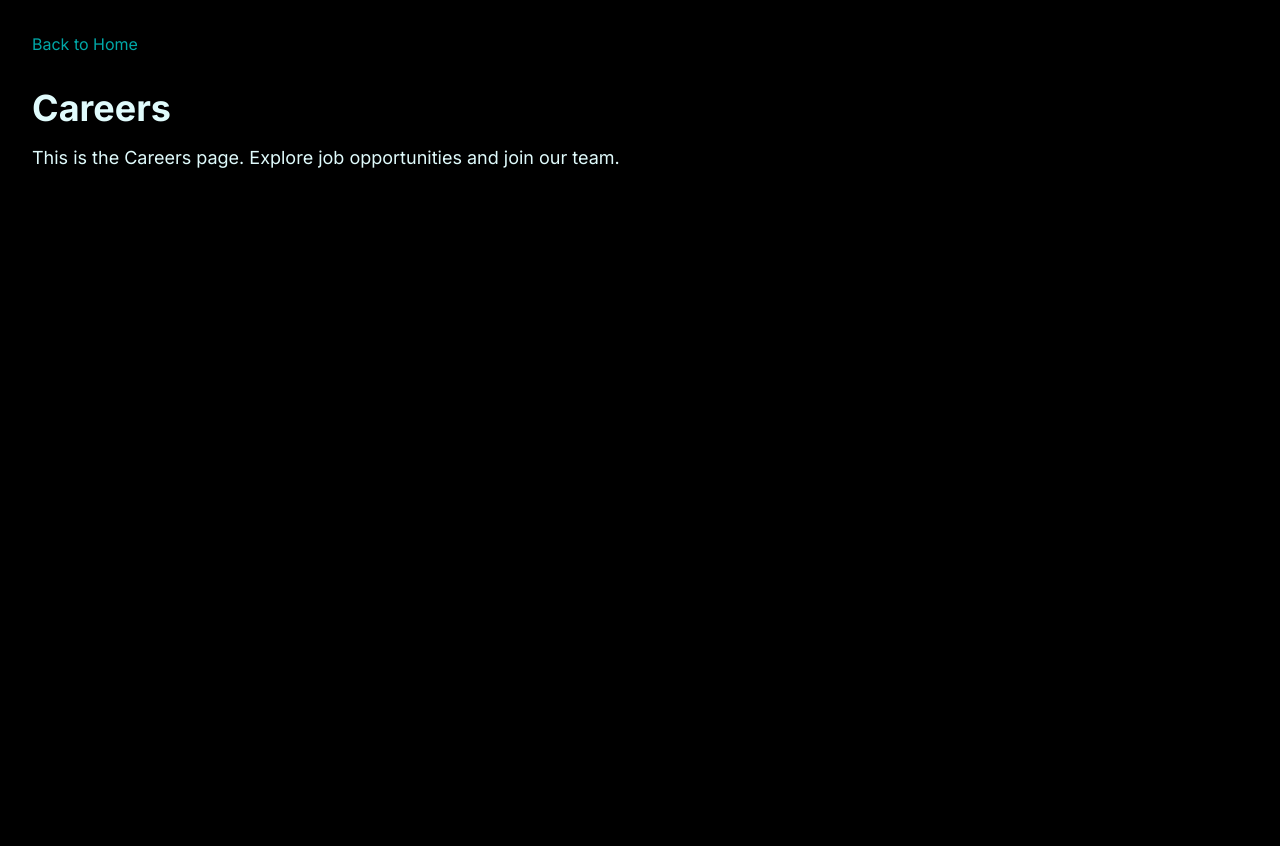
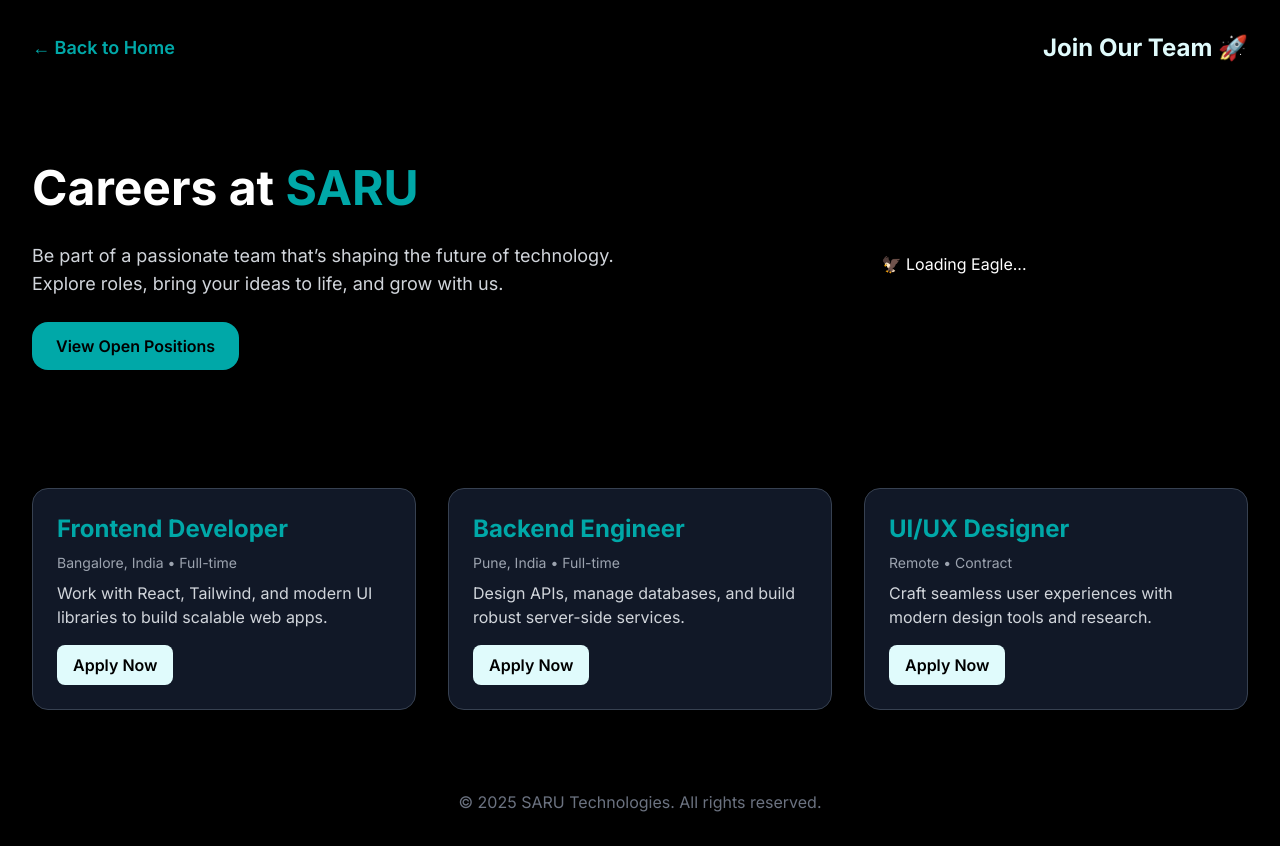
Before and after one commit to SreekarMaddala/SARU-frontend, a React (Vite) app in the folder frontend/: page /careers in a window 1280 px wide. Before the commit the page ends 800 px from the top, so only its background shows below. Built offline with nearby package versions, Linux system fonts and the light colour scheme; no server answers.

Commit message:
done with official frontend!

```diff
--- a/frontend/package.json
+++ b/frontend/package.json
@@ -10,6 +10,8 @@
     "preview": "vite preview"
   },
   "dependencies": {
+    "framer-motion": "^12.23.13",
+    "lottie-react": "^2.4.1",
     "react": "^18.2.0",
     "react-dom": "^18.2.0",
     "react-router-dom": "^7.9.1",
--- a/frontend/src/pages/CareersPage.jsx
+++ b/frontend/src/pages/CareersPage.jsx
@@ -1,15 +1,137 @@
-import { Link } from 'react-router-dom';
+import { Link } from "react-router-dom";
+import { motion } from "framer-motion";
+import Lottie from "lottie-react";
+import { useEffect, useState } from "react";
 
 export default function CareersPage() {
+  const jobs = [
+    {
+      id: 1,
+      title: "Frontend Developer",
+      location: "Bangalore, India",
+      type: "Full-time",
+      description:
+        "Work with React, Tailwind, and modern UI libraries to build scalable web apps.",
+    },
+    {
+      id: 2,
+      title: "Backend Engineer",
+      location: "Pune, India",
+      type: "Full-time",
+      description:
+        "Design APIs, manage databases, and build robust server-side services.",
+    },
+    {
+      id: 3,
+      title: "UI/UX Designer",
+      location: "Remote",
+      type: "Contract",
+      description:
+        "Craft seamless user experiences with modern design tools and research.",
+    },
+  ];
+
+  const [eagleData, setEagleData] = useState(null);
+
+  useEffect(() => {
+    fetch("https://assets10.lottiefiles.com/packages/lf20_Zg7lQ3.json")
+      .then((res) => res.json())
+      .then((data) => setEagleData(data));
+  }, []);
+
   return (
-    <div className="min-h-screen bg-saru-black text-saru-cyan p-8">
-      <nav className="mb-8">
-        <Link to="/" className="text-saru-teal hover:underline">Back to Home</Link>
+    <div className="min-h-screen bg-gradient-to-b from-saru-black to-black text-white p-8">
+      {/* Navigation */}
+      <nav className="mb-10 flex justify-between items-center">
+        <Link
+          to="/"
+          className="text-saru-teal hover:underline text-lg font-semibold"
+        >
+          ← Back to Home
+        </Link>
+        <motion.div
+          initial={{ opacity: 0, y: -20 }}
+          animate={{ opacity: 1, y: 0 }}
+          transition={{ duration: 1 }}
+          className="text-2xl font-bold text-saru-cyan"
+        >
+          Join Our Team 🚀
+        </motion.div>
       </nav>
-      <h1 className="text-4xl font-bold mb-4">Careers</h1>
-      <p className="text-lg">
-        This is the Careers page. Explore job opportunities and join our team.
-      </p>
+
+      {/* Hero Section */}
+      <div className="grid grid-cols-1 md:grid-cols-2 gap-10 items-center mb-16">
+        <motion.div
+          initial={{ opacity: 0, x: -50 }}
+          animate={{ opacity: 1, x: 0 }}
+          transition={{ duration: 1 }}
+        >
+          <h1 className="text-5xl font-extrabold mb-6 leading-tight">
+            Careers at <span className="text-saru-teal">SARU</span>
+          </h1>
+          <p className="text-lg text-gray-300 mb-6">
+            Be part of a passionate team that’s shaping the future of technology.
+            Explore roles, bring your ideas to life, and grow with us.
+          </p>
+          <motion.button
+            whileHover={{ scale: 1.1 }}
+            whileTap={{ scale: 0.95 }}
+            className="bg-saru-teal text-black px-6 py-3 rounded-2xl font-semibold shadow-lg"
+          >
+            View Open Positions
+          </motion.button>
+        </motion.div>
+
+        {/* Eagle Animation */}
+        <motion.div
+          initial={{ opacity: 0, scale: 0.8 }}
+          animate={{ opacity: 1, scale: 1 }}
+          transition={{ duration: 1.5 }}
+          className="w-full h-80 flex justify-center items-center"
+        >
+          {eagleData ? (
+            <Lottie animationData={eagleData} loop={true} />
+          ) : (
+            <p className="text-white">🦅 Loading Eagle...</p>
+          )}
+        </motion.div>
+      </div>
+
+      {/* Job Listings */}
+      <motion.div
+        initial={{ opacity: 0 }}
+        animate={{ opacity: 1 }}
+        transition={{ duration: 1.2 }}
+        className="grid md:grid-cols-3 gap-8"
+      >
+        {jobs.map((job) => (
+          <motion.div
+            key={job.id}
+            whileHover={{ scale: 1.05 }}
+            className="bg-gray-900 rounded-2xl p-6 shadow-lg border border-gray-700"
+          >
+            <h2 className="text-2xl font-bold text-saru-teal mb-2">
+              {job.title}
+            </h2>
+            <p className="text-sm text-gray-400 mb-2">
+              {job.location} • {job.type}
+            </p>
+            <p className="text-gray-300 mb-4">{job.description}</p>
+            <motion.button
+              whileHover={{ scale: 1.1 }}
+              whileTap={{ scale: 0.95 }}
+              className="bg-saru-cyan text-black px-4 py-2 rounded-lg font-semibold"
+            >
+              Apply Now
+            </motion.button>
+          </motion.div>
+        ))}
+      </motion.div>
+
+      {/* Footer */}
+      <footer className="mt-20 text-center text-gray-500">
+        <p>© {new Date().getFullYear()} SARU Technologies. All rights reserved.</p>
+      </footer>
     </div>
   );
 }
--- a/frontend/src/pages/DashboardPage.jsx
+++ b/frontend/src/pages/DashboardPage.jsx
@@ -17,7 +17,7 @@ export default function DashboardPage() {
         <div className="flex justify-between items-center p-8">
           <div className="flex items-center space-x-4">
             <Link to="/" className="flex items-center space-x-4">
-              <img src="/logo - Copy.png" alt="Logo" className="h-24" />
+              <img src="/logo - Copy.png" alt="Logo" className="h-32 w-16" />
               <div>
                 <h1 className="text-4xl font-bold text-saru-cyan">SARU</h1>
                 <p className="text-sm text-saru-cyan/60">feedback collector</p>
--- a/frontend/src/pages/PageOne.jsx
+++ b/frontend/src/pages/PageOne.jsx
@@ -30,7 +30,12 @@ export default function PageOne() {
     window.location.href = "/";
   };
 
-  if (loading) return <div className="min-h-screen flex items-center justify-center bg-saru-black text-saru-cyan">Loading...</div>;
+  if (loading)
+    return (
+      <div className="min-h-screen flex items-center justify-center bg-saru-black text-saru-cyan">
+        Loading...
+      </div>
+    );
 
   return (
     <div className="min-h-screen bg-saru-black">
@@ -41,18 +46,30 @@ export default function PageOne() {
             <img
               src="/logo - Copy.png"
               alt="Logo"
-              className="h-14 w-20 transform transition-transform duration-500 group-hover:scale-110 group-hover:rotate-3"
+              className="h-20 w-14 transform transition-transform duration-500 group-hover:scale-110 group-hover:rotate-3"
             />
-            <img
-              src="/text.png"
-              alt="SARU text"
-              className="ml-8 h-10"
-            />
+            <img src="/text.png" alt="SARU text" className="ml-8 h-10" />
           </div>
           <div className="flex items-center space-x-6">
-            <Link to="/pricing" className="text-saru-cyan hover:text-saru-teal transition duration-300">Pricing</Link>
-            <a href="#" className="text-saru-cyan hover:text-saru-teal transition duration-300">Solutions</a>
-            <Link to="/careers" className="text-saru-cyan hover:text-saru-teal transition duration-300">Careers</Link>
+            <Link
+              to="/pricing"
+              className="text-saru-cyan hover:text-saru-teal transition duration-300"
+            >
+              Pricing
+            </Link>
+            {/* ✅ Fixed Solutions link */}
+            <Link
+              to="/solutions"
+              className="text-saru-cyan hover:text-saru-teal transition duration-300"
+            >
+              Solutions
+            </Link>
+            <Link
+              to="/careers"
+              className="text-saru-cyan hover:text-saru-teal transition duration-300"
+            >
+              Careers
+            </Link>
           </div>
           <div className="flex items-center space-x-4">
             {isAuthenticated ? (
@@ -86,10 +103,17 @@ export default function PageOne() {
                 </button>
                 {showLogin && (
                   <div className="absolute top-full right-0 mt-2 w-80 bg-saru-slate rounded-xl p-6 shadow-lg border border-saru-teal/30">
-                    <h3 className="text-xl font-semibold text-saru-cyan mb-4">Login to SARU</h3>
+                    <h3 className="text-xl font-semibold text-saru-cyan mb-4">
+                      Login to SARU
+                    </h3>
                     <form onSubmit={handleLogin} className="space-y-4">
                       <div>
-                        <label htmlFor="email" className="block text-saru-cyan mb-1 text-sm">Email</label>
+                        <label
+                          htmlFor="email"
+                          className="block text-saru-cyan mb-1 text-sm"
+                        >
+                          Email
+                        </label>
                         <input
                           id="email"
                           type="email"
@@ -100,7 +124,12 @@ export default function PageOne() {
                         />
                       </div>
                       <div>
-                        <label htmlFor="password" className="block text-saru-cyan mb-1 text-sm">Password</label>
+                        <label
+                          htmlFor="password"
+                          className="block text-saru-cyan mb-1 text-sm"
+                        >
+                          Password
+                        </label>
                         <input
                           id="password"
                           type="password"
@@ -110,7 +139,9 @@ export default function PageOne() {
                           required
                         />
                       </div>
-                      {error && <p className="text-red-500 text-sm">{error}</p>}
+                      {error && (
+                        <p className="text-red-500 text-sm">{error}</p>
+                      )}
                       <button
                         type="submit"
                         className="w-full bg-gradient-to-r from-saru-teal to-saru-teal-dark text-saru-cyan px-4 py-2 rounded-lg font-semibold hover:from-saru-teal-dark hover:to-saru-teal transition duration-300"
@@ -135,7 +166,8 @@ export default function PageOne() {
               Soar with Insights 🦅
             </h2>
             <p className="text-xl text-saru-cyan/80 mb-8">
-              Harness eagle-eyed vision to capture, analyze, and act on feedback—elevating your strategies above the competition.
+              Harness eagle-eyed vision to capture, analyze, and act on
+              feedback—elevating your strategies above the competition.
             </p>
             {isAuthenticated ? (
               <div className="space-x-4">
@@ -153,7 +185,9 @@ export default function PageOne() {
                 </Link>
               </div>
             ) : (
-              <p className="text-lg text-saru-cyan/60">Login to access the dashboard and feedback tools.</p>
+              <p className="text-lg text-saru-cyan/60">
+                Login to access the dashboard and feedback tools.
+              </p>
             )}
           </div>
 
--- a/frontend/src/pages/PricingPage.jsx
+++ b/frontend/src/pages/PricingPage.jsx
@@ -1,15 +1,91 @@
-import { Link } from 'react-router-dom';
+import { Link } from "react-router-dom";
+import { motion } from "framer-motion";
 
 export default function PricingPage() {
+  const plans = [
+    {
+      id: 1,
+      name: "Starter",
+      price: "₹499/month",
+      features: [
+        "Up to 5 projects",
+        "Basic analytics",
+        "Email support",
+      ],
+    },
+    {
+      id: 2,
+      name: "Professional",
+      price: "₹1299/month",
+      features: [
+        "Up to 25 projects",
+        "Advanced analytics",
+        "Priority email support",
+        "Team collaboration",
+      ],
+    },
+    {
+      id: 3,
+      name: "Enterprise",
+      price: "Contact Us",
+      features: [
+        "Unlimited projects",
+        "Custom analytics",
+        "Dedicated support",
+        "Team & client management",
+      ],
+    },
+  ];
+
   return (
-    <div className="min-h-screen bg-saru-black text-saru-cyan p-8">
+    <div className="min-h-screen bg-gradient-to-b from-saru-black to-black text-white p-8">
+      {/* Navigation */}
       <nav className="mb-8">
-        <Link to="/" className="text-saru-teal hover:underline">Back to Home</Link>
+        <Link to="/" className="text-saru-teal hover:underline text-lg font-semibold">
+          ← Back to Home
+        </Link>
       </nav>
-      <h1 className="text-4xl font-bold mb-4">Pricing</h1>
-      <p className="text-lg">
-        This is the Pricing page. Here you can find information about our pricing plans.
-      </p>
+
+      {/* Header */}
+      <div className="text-center mb-12">
+        <h1 className="text-5xl font-extrabold mb-4 text-saru-cyan">Pricing Plans</h1>
+        <p className="text-lg text-gray-300">
+          Choose the plan that fits your needs and scale with us as your business grows.
+        </p>
+      </div>
+
+      {/* Pricing Plans */}
+      <div className="grid md:grid-cols-3 gap-8">
+        {plans.map((plan) => (
+          <motion.div
+            key={plan.id}
+            whileHover={{ scale: 1.05 }}
+            className="bg-gray-900 rounded-2xl p-6 shadow-lg border border-gray-700"
+          >
+            <h2 className="text-2xl font-bold text-saru-teal mb-2">{plan.name}</h2>
+            <p className="text-xl font-semibold mb-4">{plan.price}</p>
+            <ul className="mb-6 space-y-2">
+              {plan.features.map((feature, index) => (
+                <li key={index} className="text-gray-300 before:content-['✓'] before:text-saru-teal before:mr-2">
+                  {feature}
+                </li>
+              ))}
+            </ul>
+            <motion.button
+              whileHover={{ scale: 1.05 }}
+              whileTap={{ scale: 0.95 }}
+              className="bg-saru-teal text-black px-4 py-2 rounded-lg font-semibold w-full"
+            >
+              Choose Plan
+            </motion.button>
+          </motion.div>
+        ))}
+      </div>
+
+      {/* Footer */}
+      <footer className="mt-20 text-center text-gray-500">
+        <p>© {new Date().getFullYear()} SARU Technologies. All rights reserved.</p>
+      </footer>
     </div>
   );
 }
--- /dev/null
+++ b/frontend/src/pages/SolutionsPage.jsx
@@ -0,0 +1,45 @@
+import React from 'react';
+import { Link } from 'react-router-dom';
+
+const solutions = [
+  { title: 'Analytics', description: 'Powerful insights into your business.' },
+  { title: 'Automation', description: 'Automate repetitive tasks efficiently.' },
+  { title: 'Collaboration', description: 'Seamless team communication.' },
+  { title: 'Security', description: 'Top-notch data protection.' },
+];
+
+const SolutionsPage = () => {
+  return (
+    <div className="min-h-screen bg-saru-black text-saru-cyan">
+      {/* Navbar */}
+      <nav className="flex justify-between items-center p-4 border-b border-saru-cyan/30">
+        <h1 className="text-2xl font-bold">SARU Solutions</h1>
+        <div className="space-x-4">
+          <Link to="/dashboard" className="hover:text-white">Dashboard</Link>
+          <Link to="/pricing" className="hover:text-white">Pricing</Link>
+          <Link to="/careers" className="hover:text-white">Careers</Link>
+        </div>
+      </nav>
+
+      {/* Hero Section */}
+      <section className="text-center py-16 px-4">
+        <h2 className="text-4xl font-bold mb-4">Our Solutions</h2>
+        <p className="text-saru-cyan/80 max-w-2xl mx-auto">
+          Explore the services we provide to empower your business and streamline your workflows.
+        </p>
+      </section>
+
+      {/* Solutions Grid */}
+      <section className="grid grid-cols-1 sm:grid-cols-2 lg:grid-cols-4 gap-6 px-4 pb-16">
+        {solutions.map((sol, idx) => (
+          <div key={idx} className="bg-saru-cyan/10 p-6 rounded-xl shadow-lg hover:shadow-xl transition">
+            <h3 className="text-xl font-semibold mb-2">{sol.title}</h3>
+            <p className="text-saru-cyan/70">{sol.description}</p>
+          </div>
+        ))}
+      </section>
+    </div>
+  );
+};
+
+export default SolutionsPage;
```
Also changed, not shown: frontend/src/App.jsx (+32 -4 lines), frontend/src/components/FeedbackTable.jsx (+9 -9 lines), frontend/.eslintrc.cjs (added), 1 other file (tests, documents, lock files or other folders).
